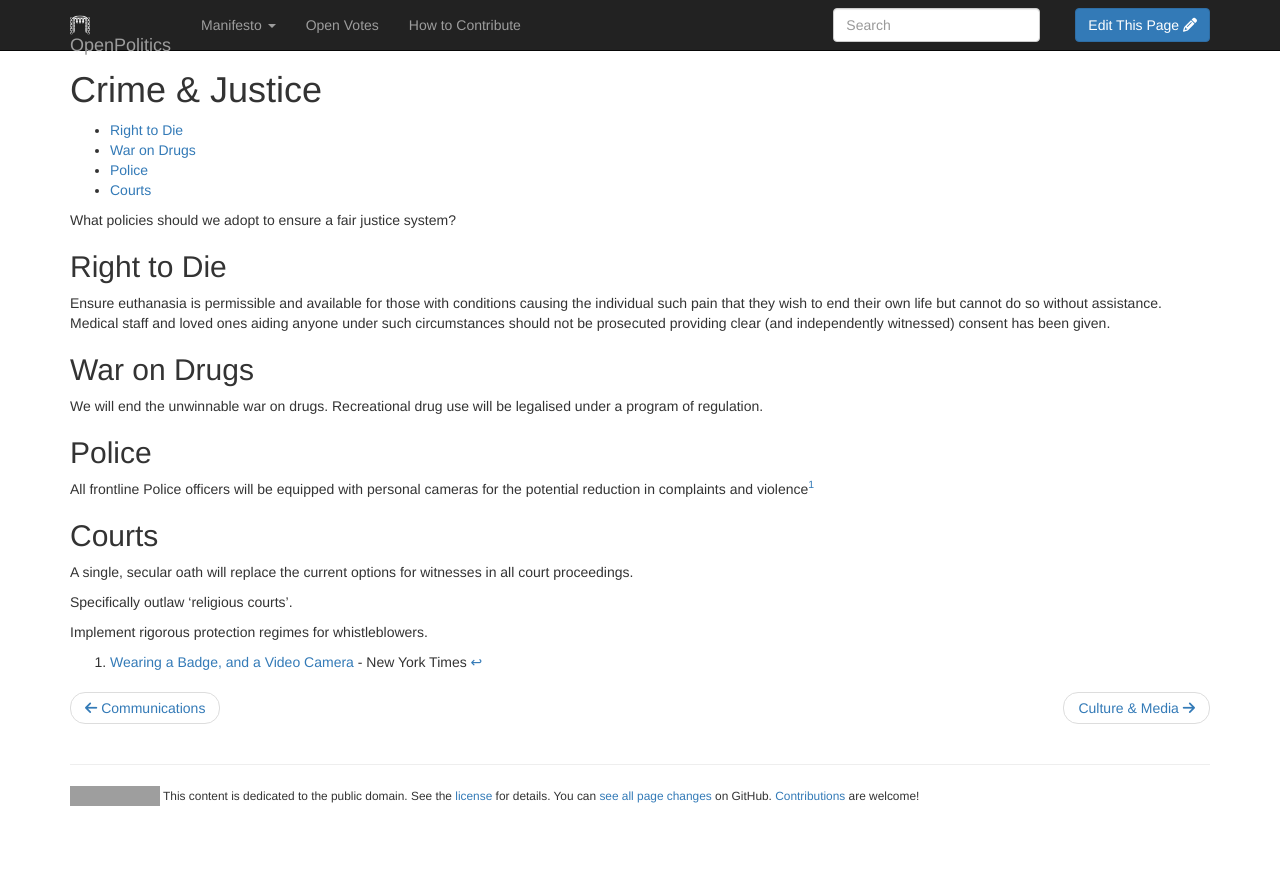
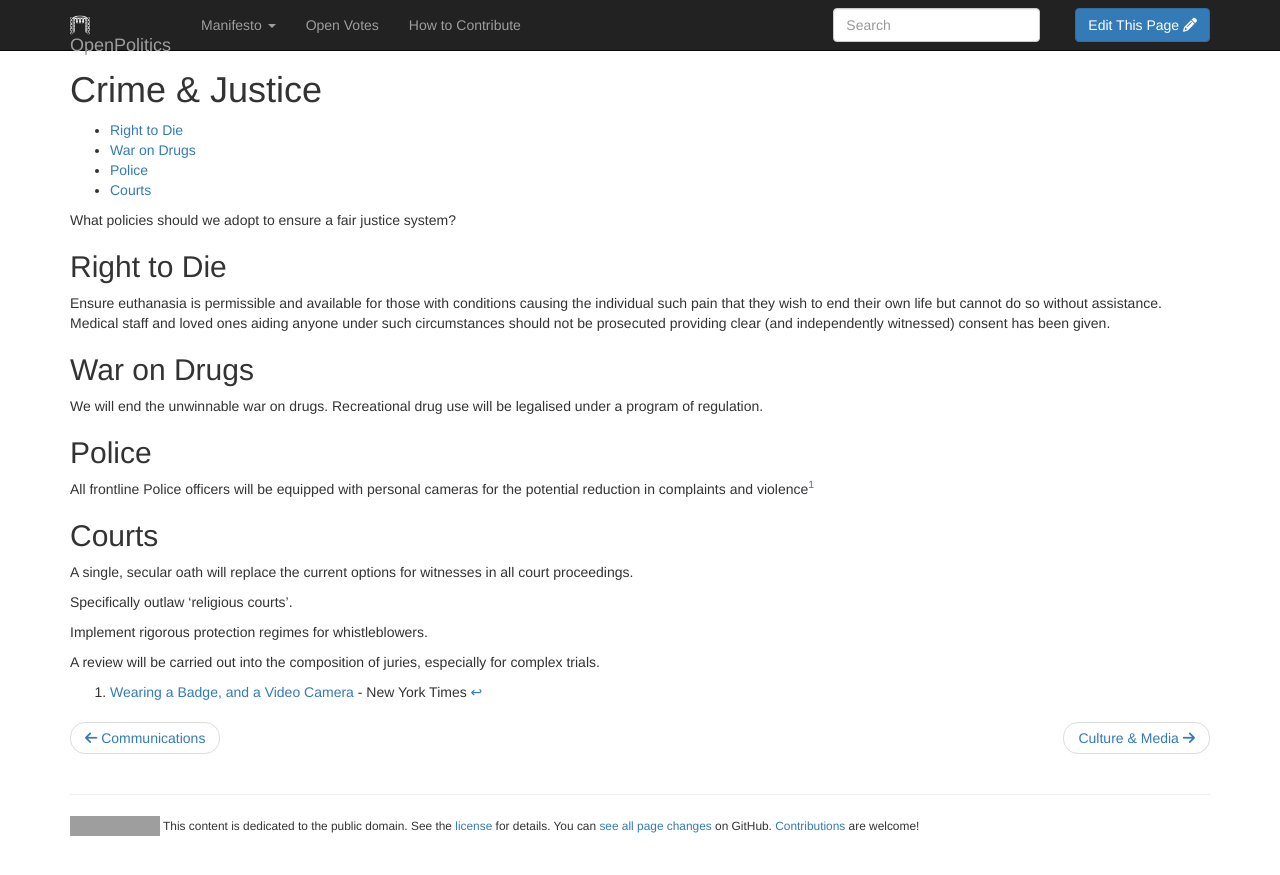
Before and after one commit to openpolitics/manifesto, a Jekyll site: the page built from manifesto/crime.md, in a window 1280 px wide. Shown: the top 875 px of the page. Built offline with Jekyll 4.4.1, drawn with Linux system fonts in a browser that asks for light colours; nearby versions of some CDN libraries; library files that are not in the unit come from our copies; grey boxes are pictures that could not be loaded.

Commit message:
Move jury selection from old crime file

```diff
--- a/manifesto/crime.md
+++ b/manifesto/crime.md
@@ -28,5 +28,6 @@ Specifically outlaw 'religious courts'.
 
 Implement rigorous protection regimes for whistleblowers.
 
+A review will be carried out into the composition of juries, especially for complex trials.
 
 [^1]: [Wearing a Badge, and a Video Camera](http://mobile.nytimes.com/2013/04/07/business/wearable-video-cameras-for-police-officers.html?_r=0) - New York Times
```
